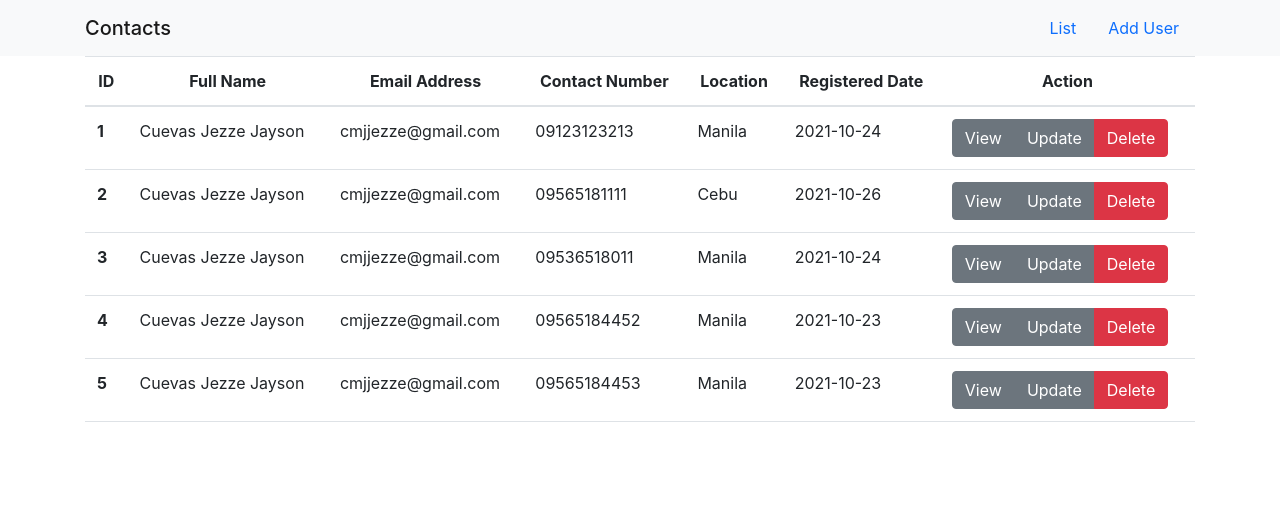
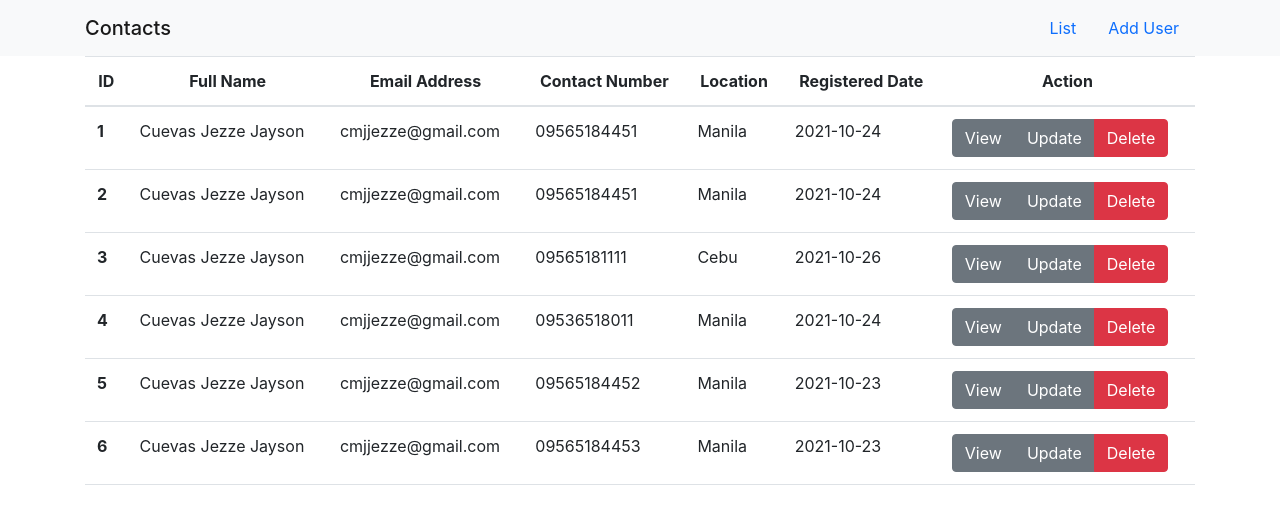
Before and after one commit to cmjjezze/crud-validation, a React (Create React App) app: page / in a window 1280 px wide. Shown: the top 524 px of the page. Built offline with nearby package versions, Linux system fonts and the light colour scheme; data requests are answered from the project's data file.

Commit message:
with validation

```diff
--- a/db.json
+++ b/db.json
@@ -35,10 +35,18 @@
     {
       "name": "Cuevas Jezze Jayson",
       "email": "cmjjezze@gmail.com",
-      "contact": "09123123213",
+      "contact": "09565184451",
       "location": "Manila",
       "date": "2021-10-24",
       "id": 5
+    },
+    {
+      "name": "Cuevas Jezze Jayson",
+      "email": "cmjjezze@gmail.com",
+      "contact": "09565184451",
+      "location": "Manila",
+      "date": "2021-10-24",
+      "id": 6
     }
   ]
 }
--- a/src/components/contacts/AddContact.js
+++ b/src/components/contacts/AddContact.js
@@ -24,6 +24,22 @@ const AddContact = () => {
       alert("Please select location");
       return;
     }
+
+    console.log(name);
+    console.log(name.replace(/ /g, '').match(/[^a-zA-Z]/g)!==null);
+    if (name.replace(/ /g, '').match(/[^a-zA-Z]/g)!==null) {
+      alert("Please enter letter only [a-z],[A-Z] for Full Name");
+      return;
+    }
+
+    console.log(email);
+    console.log(email.replace('@', '').replace('.', ''));
+    console.log(email.replace('@', '').replace('.', '').match(/[^a-zA-Z0-9]/g)!==null);
+    if (email.replace('@', '').replace('.', '').match(/[^a-zA-Z0-9]/g)!==null) {
+      alert("Special character(s) is not valid for Email Address");
+      return;
+    }
+
     await axios.post("http://localhost:3003/contacts", user);
     history.push("/");
   };
@@ -51,6 +67,7 @@ const AddContact = () => {
               type="email"
               className="form-control form-control-md"
               placeholder="example@email.com"
+              pattern=".+\.com"
               maxLength="40"
               required
               name="email"
--- a/src/components/contacts/EditContact.js
+++ b/src/components/contacts/EditContact.js
@@ -29,6 +29,22 @@ const EditContact = () => {
       alert("Please select location");
       return;
     }
+
+    console.log(name);
+    console.log(name.replace(/ /g, '').match(/[^a-zA-Z]/g)!==null);
+    if (name.replace(/ /g, '').match(/[^a-zA-Z]/g)!==null) {
+      alert("Please enter letter only [a-z],[A-Z]");
+      return;
+    }
+
+    console.log(email);
+    console.log(email.replace('@', '').replace('.', ''));
+    console.log(email.replace('@', '').replace('.', '').match(/[^a-zA-Z0-9]/g)!==null);
+    if (email.replace('@', '').replace('.', '').match(/[^a-zA-Z0-9]/g)!==null) {
+      alert("Special character(s) is not valid for Email Address");
+      return;
+    }
+
     await axios.put(`http://localhost:3003/contacts/${id}`, user);
     history.push("/");
   };
@@ -62,6 +78,7 @@ const EditContact = () => {
               className="form-control form-control-md"
               placeholder="example@email.com"
               maxLength="40"
+              pattern=".+\.com"
               required
               name="email"
               value={email}
```
